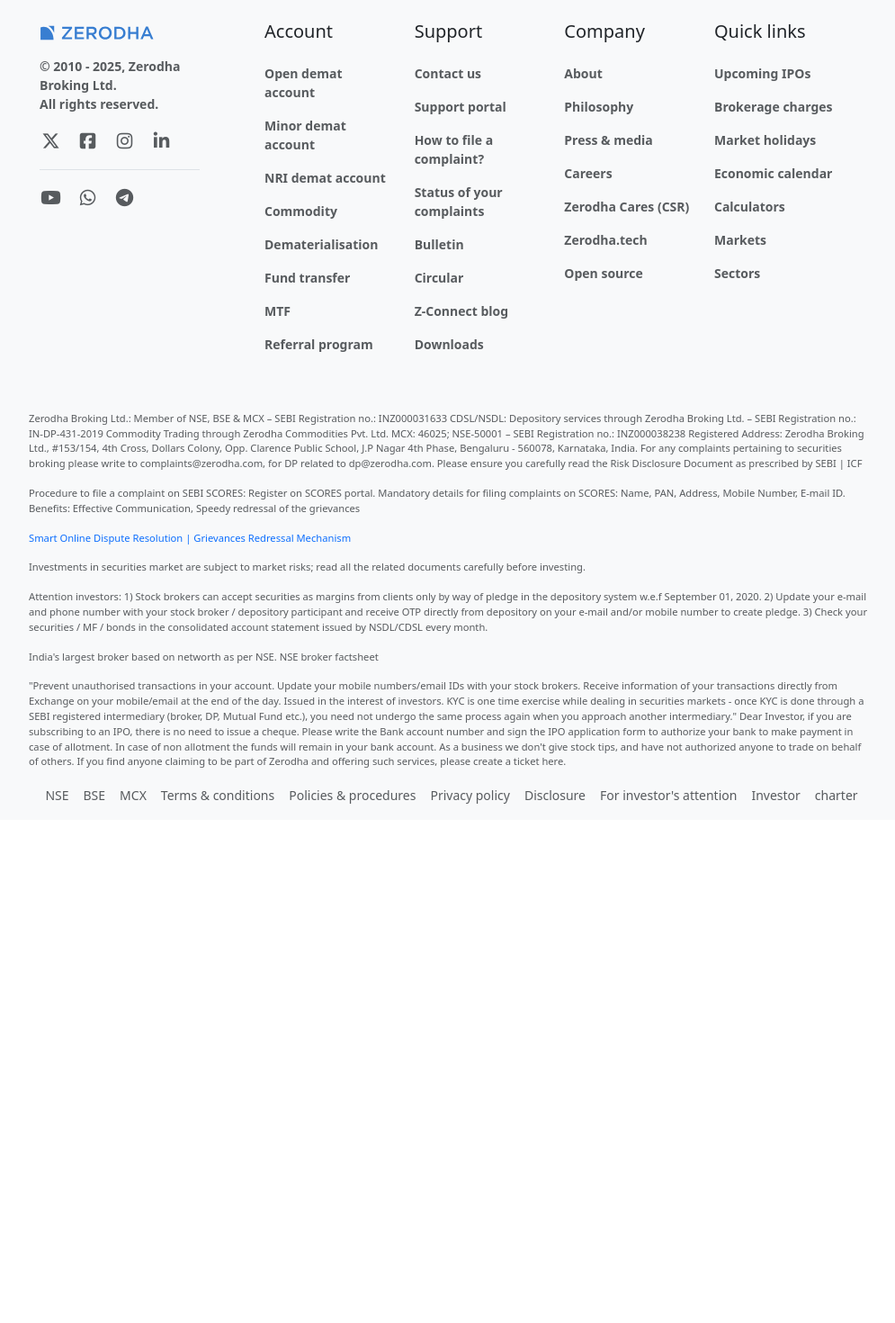
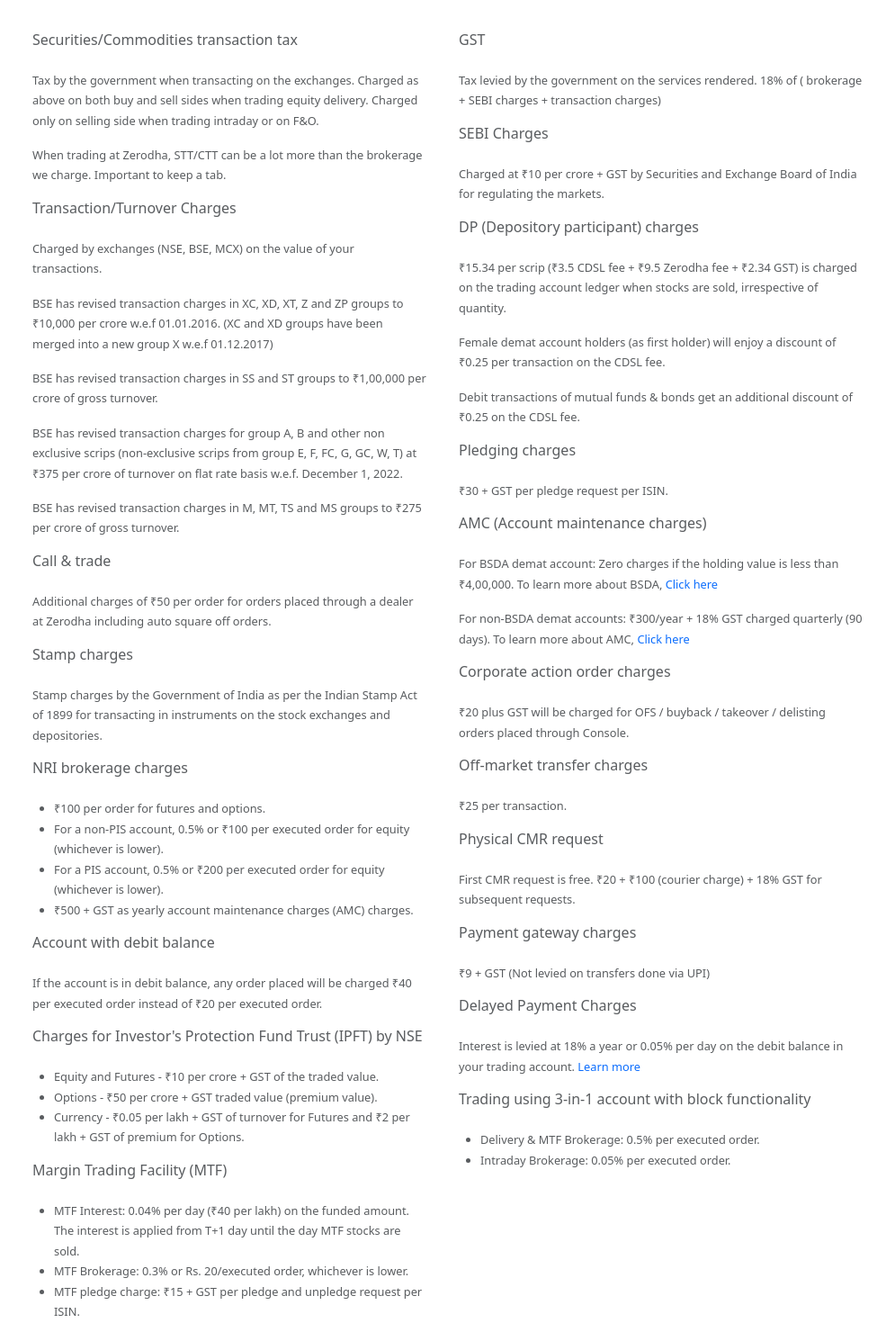
Before and after one commit to Priyansheechouhan/UpStocksy, a React (Vite) app in the folder Frontend/: page /pricing in a window 1280 px wide. Shown: the part 980-2450 px from the top of the page at 90% size, without its empty margins (142-1137 px from the left). Before the commit the page ends 1891 px from the top, so only its background shows below. Built offline with nearby package versions, Linux system fonts and the light colour scheme.

Commit message:
worked on chargesExplain component

```diff
--- /dev/null
+++ b/Frontend/src/landing_pages/Pricing/ChargesExplain.css
@@ -0,0 +1,4 @@
+.charges-para {
+    font-size: 0.8rem;
+    line-height: 1.4rem;
+}
--- a/Frontend/src/landing_pages/Pricing/ChargesExplain.jsx
+++ b/Frontend/src/landing_pages/Pricing/ChargesExplain.jsx
@@ -1,13 +1,164 @@
+import "./ChargesExplain.css";
+
 function ChargesExplain() {
   return (
-        <div className="container">
-            <div className="mx-5 px-5">
-                <h4>Charges explained</h4>
+    <div className="container my-5">
+      <div className="mx-5 px-5 py-5">
+        <h4 className="mb-5">Charges explained</h4>
         <div className="row text-muted">
+          <div className="col-lg-6 pe-4">
+            <div>
+              <h6 className="mb-4">Securities/Commodities transaction tax</h6>
+              <p className="charges-para">
+                Tax by the government when transacting on the exchanges. Charged
+                as above on both buy and sell sides when trading equity
+                delivery. Charged only on selling side when trading intraday or
+                on F&O.
+              </p>
+              <p className="charges-para">
+                When trading at Zerodha, STT/CTT can be a lot more than the
+                brokerage we charge. Important to keep a tab.
+              </p>
+            </div>
+            <div>
+              <h6 className="mb-4">Transaction/Turnover Charges</h6>
+              <p className="charges-para">
+                Charged by exchanges (NSE, BSE, MCX) on the value of your
+                transactions.
+              </p>
+              <p className="charges-para">
+                BSE has revised transaction charges in XC, XD, XT, Z and ZP
+                groups to ₹10,000 per crore w.e.f 01.01.2016. (XC and XD groups
+                have been merged into a new group X w.e.f 01.12.2017)
+              </p>
+              <p className="charges-para">
+                BSE has revised transaction charges in SS and ST groups to
+                ₹1,00,000 per crore of gross turnover.
+              </p>
+              <p className="charges-para">
+                BSE has revised transaction charges for group A, B and other non
+                exclusive scrips (non-exclusive scrips from group E, F, FC, G,
+                GC, W, T) at ₹375 per crore of turnover on flat rate basis
+                w.e.f. December 1, 2022.
+              </p>
+              <p className="charges-para">
+                BSE has revised transaction charges in M, MT, TS and MS groups
+                to ₹275 per crore of gross turnover.
+              </p>
+            </div>
+            <div>
+                <h6 className="mb-4">Call & trade</h6>
+                <p className="charges-para">Additional charges of ₹50 per order for orders placed through a dealer at Zerodha including auto square off orders.</p>
+            </div>
+            <div>
+                <h6 className="mb-4">Stamp charges</h6>
+                <p className="charges-para">Stamp charges by the Government of India as per the Indian Stamp Act of 1899 for transacting in instruments on the stock exchanges and depositories.</p>
+            </div>
+            <div>
+                <h6 className="mb-4">NRI brokerage charges</h6>
+                <ul className="charges-para ps-4">
+                    <li>₹100 per order for futures and options.</li>
+                    <li>For a non-PIS account, 0.5% or ₹100 per executed order for equity (whichever is lower).</li>
+                    <li>For a PIS account, 0.5% or ₹200 per executed order for equity (whichever is lower).</li>
+                    <li>₹500 + GST as yearly account maintenance charges (AMC) charges.</li>
+                </ul>
+            </div>
+            <div>
+                <h6 className="mb-4">Account with debit balance</h6>
+                <p className="charges-para">If the account is in debit balance, any order placed will be charged ₹40 per executed order instead of ₹20 per executed order.</p>
+            </div>
+            <div>
+                <h6 className="mb-4">Charges for Investor's Protection Fund Trust (IPFT) by NSE</h6>
+                <ul className="charges-para ps-4">
+                    <li>Equity and Futures - ₹10 per crore + GST of the traded value.</li>
+                    <li>Options - ₹50 per crore + GST traded value (premium value).</li>
+                    <li>Currency - ₹0.05 per lakh + GST of turnover for Futures and ₹2 per lakh + GST of premium for Options.</li>
+                </ul>
+            </div>
+            <div>
+                <h6 className="mb-4">Margin Trading Facility (MTF)</h6>
+                <ul className="charges-para ps-4">
+                    <li>MTF Interest: 0.04% per day (₹40 per lakh) on the funded amount. The interest is applied from T+1 day until the day MTF stocks are sold.</li>
+                    <li>MTF Brokerage: 0.3% or Rs. 20/executed order, whichever is lower.</li>
+                    <li>MTF pledge charge: ₹15 + GST per pledge and unpledge request per ISIN.</li>
+                </ul>
+            </div>
+          </div>
           <div className="col-lg-6">
-                        <h6>Securities/Commodities transaction tax</h6>
+            <div>
+              <h6 className="mb-4">GST</h6>
+              <p className="charges-para">
+                Tax levied by the government on the services rendered. 18% of ( brokerage + SEBI charges + transaction charges)
+              </p>
+
             </div>
-                    <div className="col-lg-6"></div>
+            <div>
+              <h6 className="mb-4">SEBI Charges</h6>
+              <p className="charges-para">
+                Charged at ₹10 per crore + GST by Securities and Exchange Board of India for regulating the markets.
+              </p>
+            </div>
+            <div>
+                <h6 className="mb-4">DP (Depository participant) charges</h6>
+                <p className="charges-para">₹15.34 per scrip (₹3.5 CDSL fee + ₹9.5 Zerodha fee + ₹2.34 GST) is charged on the trading account ledger when stocks are sold, irrespective of quantity.</p>
+                <p className="charges-para">Female demat account holders (as first holder) will enjoy a discount of ₹0.25 per transaction on the CDSL fee.</p>
+                <p className="charges-para">Debit transactions of mutual funds & bonds get an additional discount of ₹0.25 on the CDSL fee.</p>
+            </div>
+            <div>
+                <h6 className="mb-4">Pledging charges</h6>
+                <p className="charges-para">₹30 + GST per pledge request per ISIN.</p>
+            </div>
+            <div>
+                <h6 className="mb-4">AMC (Account maintenance charges)</h6>
+                <p className="charges-para">
+                    For BSDA demat account: Zero charges if the holding value is less than ₹4,00,000. To learn more about BSDA, <a href="#" className="text-decoration-none">Click here</a>
+                </p>
+                <p className="charges-para">
+                    For non-BSDA demat accounts: ₹300/year + 18% GST charged quarterly (90 days). To learn more about AMC, <a href="#" className="text-decoration-none">Click here</a>
+                </p>
+            </div>
+            <div>
+                <h6 className="mb-4">Corporate action order charges</h6>
+                <p className="charges-para">₹20 plus GST will be charged for OFS / buyback / takeover / delisting orders placed through Console.</p>
+            </div>
+            <div>
+                <h6 className="mb-4">Off-market transfer charges</h6>
+                <p className="charges-para">
+                    ₹25 per transaction.
+                </p>
+            </div>
+            <div>
+                <h6 className="mb-4">Physical CMR request</h6>
+                <p className="charges-para">
+                    First CMR request is free. ₹20 + ₹100 (courier charge) + 18% GST for subsequent requests.
+                </p>
+            </div>
+            <div>
+                <h6 className="mb-4">Payment gateway charges</h6>
+                <p className="charges-para">
+                    ₹9 + GST (Not levied on transfers done via UPI)
+                </p>
+            </div>
+            <div>
+                <h6 className="mb-4">Delayed Payment Charges</h6>
+                <p className="charges-para">
+                    Interest is levied at 18% a year or 0.05% per day on the debit balance in your trading account. <a href="#" className="text-decoration-none">Learn more</a>
+                </p>
+            </div>
+            <div>
+                <h6 className="mb-4">Trading using 3-in-1 account with block functionality</h6>
+                <ul className="charges-para ps-4">
+                    <li>Delivery & MTF Brokerage: 0.5% per executed order.</li>
+                    <li>Intraday Brokerage: 0.05% per executed order.</li>
+                </ul>
+            </div>
+          </div>
+        </div>
+        <div className="row mt-4 text-muted pe-3">
+             <h6 className="mb-4">Disclaimer</h6>
+                <p className="charges-para">
+                    For Delivery based trades, a minimum of ₹0.01 will be charged per contract note. Clients who opt to receive physical contract notes will be charged ₹20 per contract note plus courier charges. Brokerage will not exceed the rates specified by SEBI and the exchanges. All statutory and regulatory charges will be levied at actuals. Brokerage is also charged on expired, exercised, and assigned options contracts. Free investments are available only for our retail individual clients. Companies, Partnerships, Trusts, and HUFs need to pay 0.1% or ₹20 (whichever is less) as delivery brokerage. A brokerage of 0.25% of the contract value will be charged for contracts where physical delivery happens. For netted off positions in physically settled contracts, a brokerage of 0.1% will be charged.
+                </p>
         </div>
       </div>
     </div>
```
Lines whose indentation alone changed are shown as unchanged.
